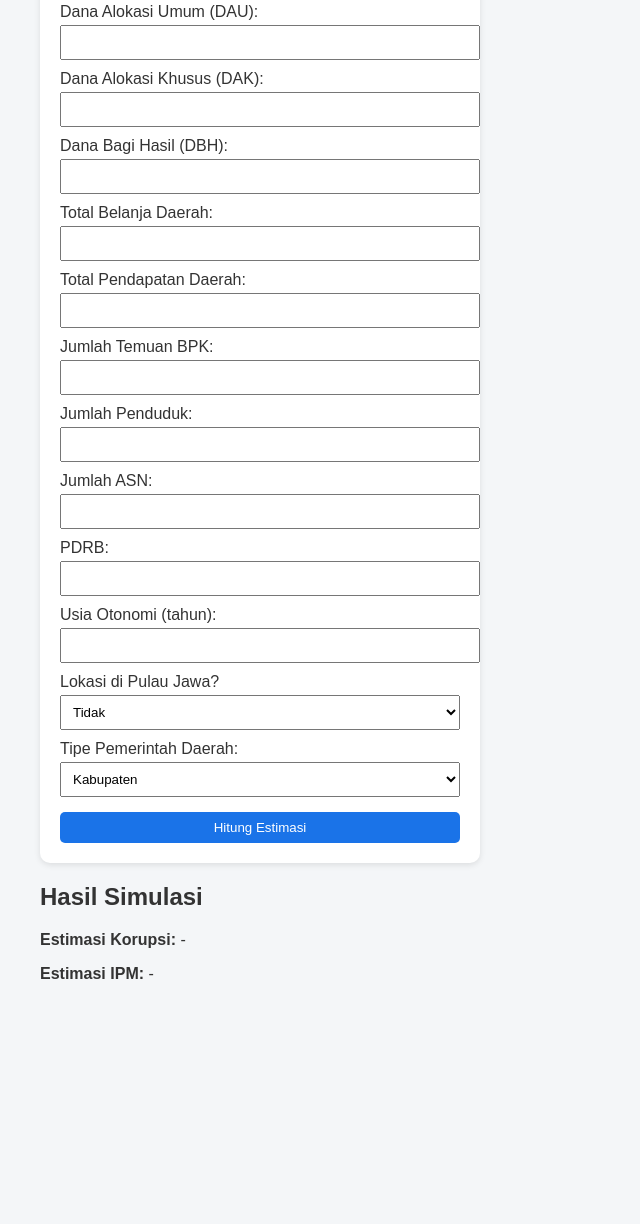
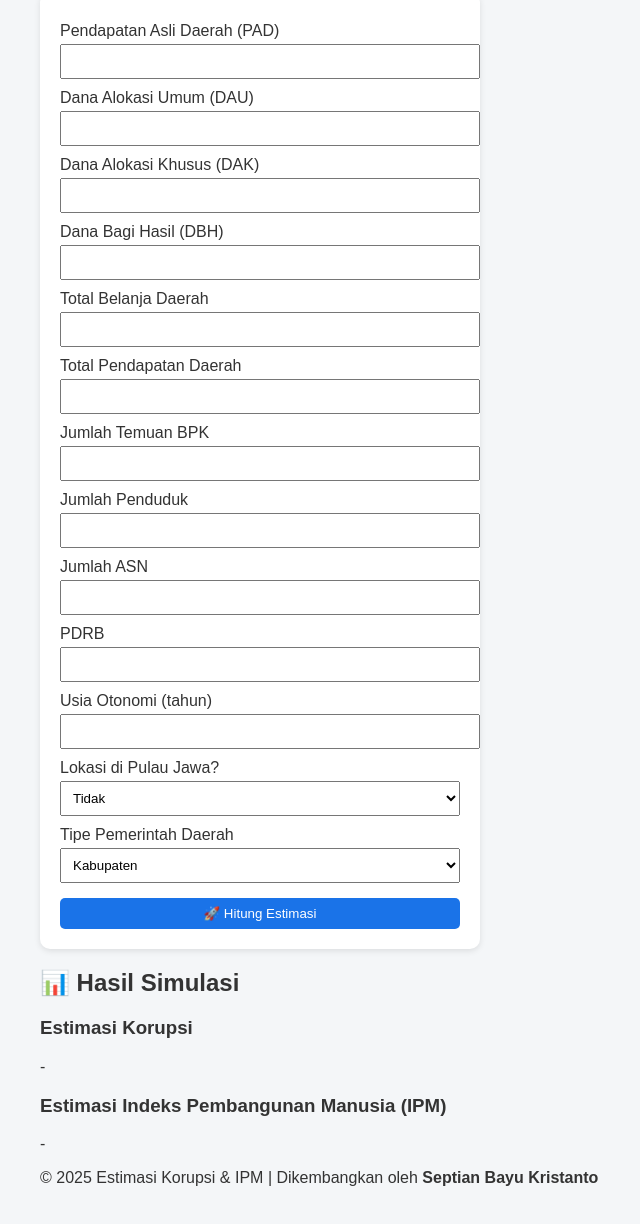
Before and after one commit to septianbk/simulasi-estimasi-korupsi-dan-ipm-pemda, a plain HTML site: page index.html in a window 1280 px wide. Shown: the part 192-1416 px from the top of the page, without its empty margins (0-640 px from the left). Before the commit the page ends 1215 px from the top, so only its background shows below. Drawn offline with Linux system fonts and the light colour scheme.

Commit message:
Update index.html

```diff
--- a/index.html
+++ b/index.html
@@ -3,65 +3,102 @@
 <head>
   <meta charset="UTF-8">
   <meta name="viewport" content="width=device-width, initial-scale=1.0">
-  <title>Simulasi Estimasi Korupsi dan IPM</title>
+  <title>Simulasi Estimasi Korupsi & IPM Pemda</title>
+  <link href="https://fonts.googleapis.com/css2?family=Poppins:wght@400;600&display=swap" rel="stylesheet">
   <link rel="stylesheet" href="style.css">
 </head>
 <body>
+  <header>
     <h1>Simulasi Estimasi Korupsi & IPM Pemerintah Daerah</h1>
+    <p>Masukkan data keuangan dan karakteristik daerah untuk menghitung estimasi korupsi dan IPM.</p>
+  </header>
 
+  <main>
+    <section class="form-section">
+      <h2>🧾 Input Data</h2>
       <form id="simulasiForm">
-    <label>Pendapatan Asli Daerah (PAD):</label>
-    <input type="number" id="pad" required><br>
-
-    <label>Dana Alokasi Umum (DAU):</label>
-    <input type="number" id="dau" required><br>
-
-    <label>Dana Alokasi Khusus (DAK):</label>
-    <input type="number" id="dak" required><br>
-
-    <label>Dana Bagi Hasil (DBH):</label>
-    <input type="number" id="dbh" required><br>
-
-    <label>Total Belanja Daerah:</label>
-    <input type="number" id="belanja" required><br>
-
-    <label>Total Pendapatan Daerah:</label>
-    <input type="number" id="pendapatan" required><br>
-
-    <label>Jumlah Temuan BPK:</label>
-    <input type="number" id="temuan" required><br>
-
-    <label>Jumlah Penduduk:</label>
-    <input type="number" id="penduduk" required><br>
-
-    <label>Jumlah ASN:</label>
-    <input type="number" id="asn" required><br>
-
-    <label>PDRB:</label>
-    <input type="number" id="pdrb" required><br>
-
-    <label>Usia Otonomi (tahun):</label>
-    <input type="number" id="usia" required><br>
-
+        <div class="grid">
+          <div class="field">
+            <label>Pendapatan Asli Daerah (PAD)</label>
+            <input type="number" id="pad" required>
+          </div>
+          <div class="field">
+            <label>Dana Alokasi Umum (DAU)</label>
+            <input type="number" id="dau" required>
+          </div>
+          <div class="field">
+            <label>Dana Alokasi Khusus (DAK)</label>
+            <input type="number" id="dak" required>
+          </div>
+          <div class="field">
+            <label>Dana Bagi Hasil (DBH)</label>
+            <input type="number" id="dbh" required>
+          </div>
+          <div class="field">
+            <label>Total Belanja Daerah</label>
+            <input type="number" id="belanja" required>
+          </div>
+          <div class="field">
+            <label>Total Pendapatan Daerah</label>
+            <input type="number" id="pendapatan" required>
+          </div>
+          <div class="field">
+            <label>Jumlah Temuan BPK</label>
+            <input type="number" id="temuan" required>
+          </div>
+          <div class="field">
+            <label>Jumlah Penduduk</label>
+            <input type="number" id="penduduk" required>
+          </div>
+          <div class="field">
+            <label>Jumlah ASN</label>
+            <input type="number" id="asn" required>
+          </div>
+          <div class="field">
+            <label>PDRB</label>
+            <input type="number" id="pdrb" required>
+          </div>
+          <div class="field">
+            <label>Usia Otonomi (tahun)</label>
+            <input type="number" id="usia" required>
+          </div>
+          <div class="field">
             <label>Lokasi di Pulau Jawa?</label>
             <select id="jawa">
               <option value="0">Tidak</option>
               <option value="1">Ya</option>
-    </select><br>
-
-    <label>Tipe Pemerintah Daerah:</label>
+            </select>
+          </div>
+          <div class="field">
+            <label>Tipe Pemerintah Daerah</label>
             <select id="tipe">
               <option value="kabupaten">Kabupaten</option>
               <option value="kota">Kota</option>
               <option value="lainnya">Lainnya</option>
-    </select><br>
+            </select>
+          </div>
+        </div>
 
-    <button type="button" onclick="hitung()">Hitung Estimasi</button>
+        <button type="button" onclick="hitung()">🚀 Hitung Estimasi</button>
       </form>
+    </section>
 
-  <h2>Hasil Simulasi</h2>
-  <p><strong>Estimasi Korupsi:</strong> <span id="hasilKorupsi">-</span></p>
-  <p><strong>Estimasi IPM:</strong> <span id="hasilIpm">-</span></p>
+    <section class="result-section">
+      <h2>📊 Hasil Simulasi</h2>
+      <div class="result-card">
+        <h3>Estimasi Korupsi</h3>
+        <p id="hasilKorupsi">-</p>
+      </div>
+      <div class="result-card">
+        <h3>Estimasi Indeks Pembangunan Manusia (IPM)</h3>
+        <p id="hasilIpm">-</p>
+      </div>
+    </section>
+  </main>
+
+  <footer>
+    <p>© 2025 Estimasi Korupsi & IPM | Dikembangkan oleh <strong>Septian Bayu Kristanto</strong></p>
+  </footer>
 
   <script src="script.js"></script>
 </body>
```
Lines whose indentation alone changed are shown as unchanged.
